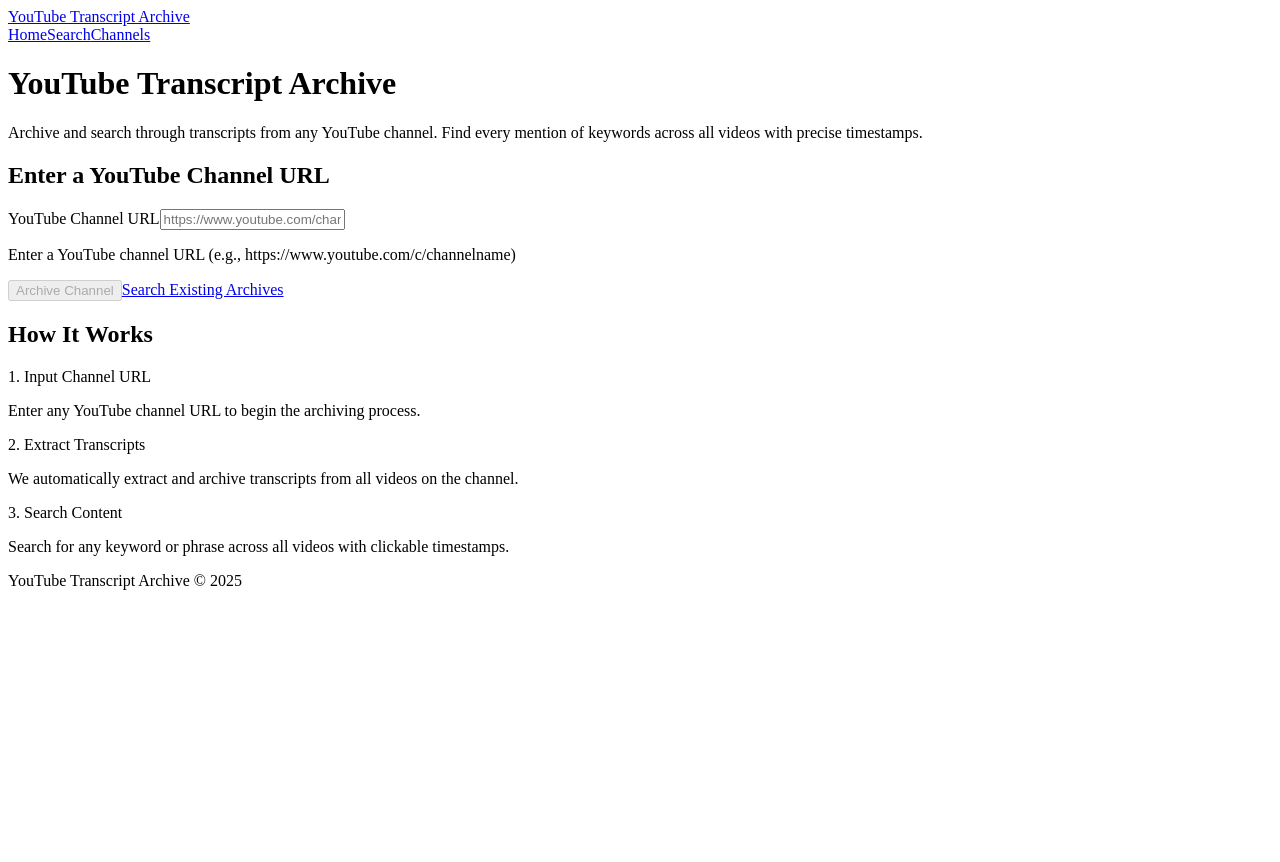
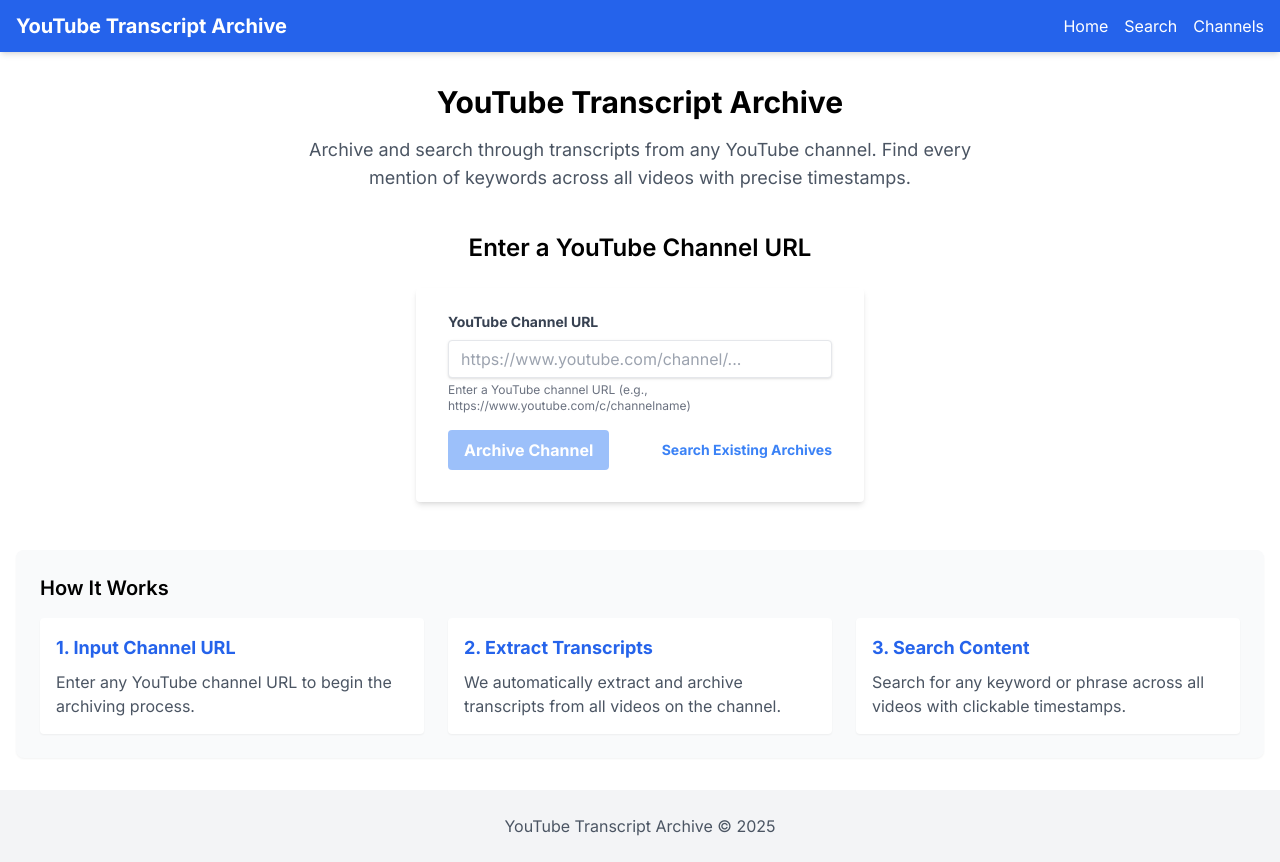
Before and after one commit to ppenja/youtube-transcript-archive, a Next.js app: page / in a window 1280 px wide. Before the commit the page ends 800 px from the top, so only its background shows below. Built offline with nearby package versions, Linux system fonts and the light colour scheme.

Commit message:
Create layout.tsx

```diff
--- /dev/null
+++ b/src/app/layout.tsx
@@ -0,0 +1,22 @@
+import './globals.css';
+import type { Metadata } from 'next';
+import { Inter } from 'next/font/google';
+
+const inter = Inter({ subsets: ['latin'] });
+
+export const metadata: Metadata = {
+  title: 'YouTube Transcript Archive',
+  description: 'Archive and search through transcripts from any YouTube channel',
+};
+
+export default function RootLayout({
+  children,
+}: {
+  children: React.ReactNode;
+}) {
+  return (
+    <html lang="en">
+      <body className={inter.className}>{children}</body>
+    </html>
+  );
+}
```
